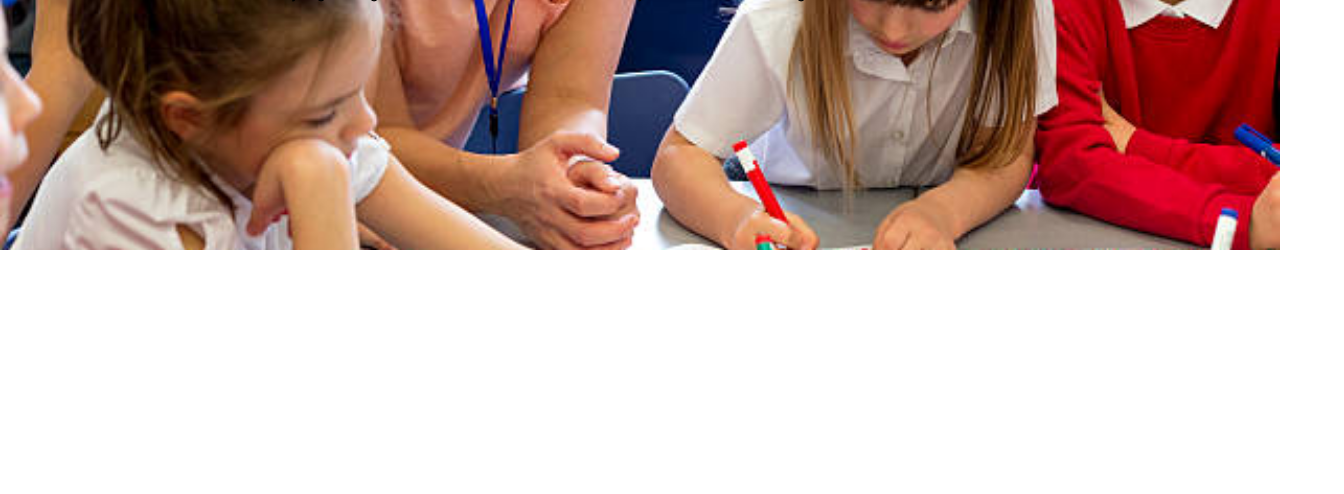
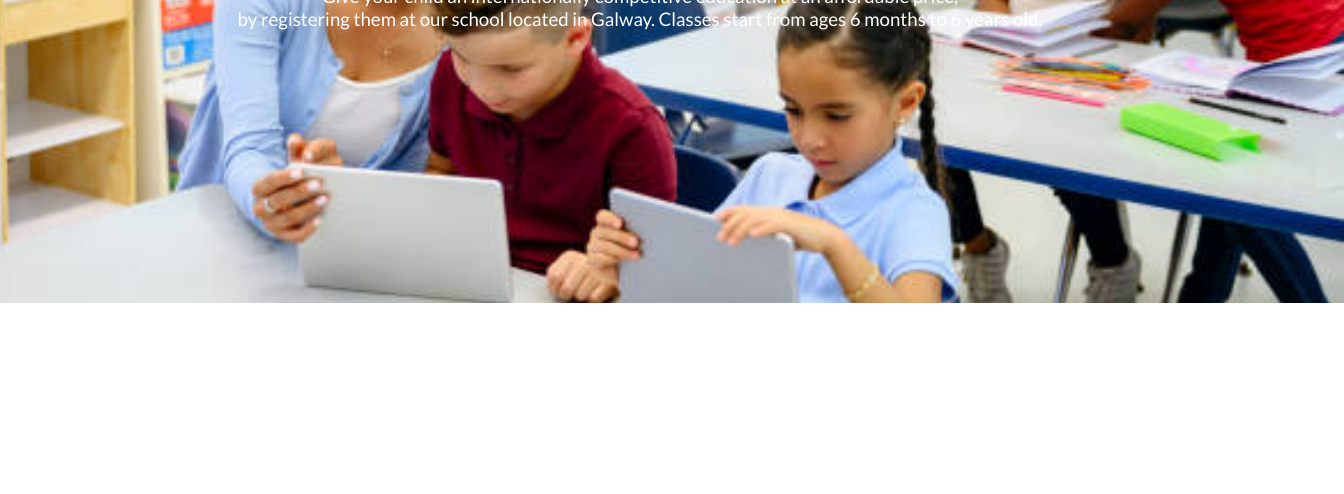
Before and after one commit to kefeletswe/preschool_website_last, a plain HTML site: page index.html in a window 1280 px wide. Shown: the part 406-900 px from the top of the page, 1344 px wide, since content can reach past the window. Drawn offline with Linux system fonts and the light colour scheme.

Commit message:
add animation to scale background image by 10% in css line 99 -112

```diff
--- a/chichi/css/style.css
+++ b/chichi/css/style.css
@@ -89,15 +89,38 @@ ul li a:hover {
     margin-top: 100px;
     padding-top: 248px;
     padding-bottom: 248px;
-    background: url(../images/background\ school.jpg) no-repeat center center;
+    background: url(../images/istockphoto-1210604327-612x612.jpg) no-repeat center center;
     /*background: linear-gradient(rgba(0, 0, 0, .5), rgba(0, 0, 0, .5)), url(../images/background\ school.jpg);*/
     background-size: cover;
     font-family: Oswald, sans-serif;
     background-position: center;
+    overflow: hidden;
 
-
+     /* animates zoom effect on loading page */
+     animation-name: hero-zoom;
+     animation-duration: 5s;
+     animation-fill-mode: forwards;
 
 }
+
+/* creates the level of zoom for hero image */
+@keyframes hero-zoom {
+  from{
+      transform: scale(1);
+  }
+  to{
+      transform: scale(1.1);
+  }
+}
+
+.middle_info h1,p{
+  color: #fff;
+  font-family: lato;
+  font-size: 35px;}
+
+  .middle_info p{
+    font-size: 17px;
+  }
 
 nav .fa{
   display: none;
```
Also changed, not shown: chichi/images/1.jpg (added), chichi/images/istockphoto-1210604327-612x612.jpg (added).
